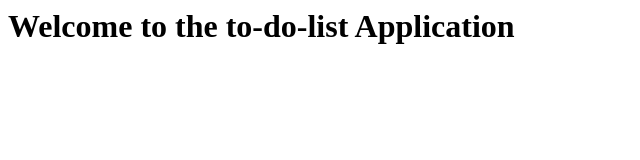
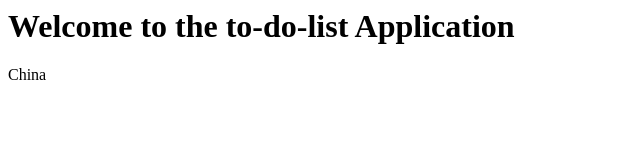
Before and after one commit to Kingkari/is218spr, a plain HTML site: page index.html in a window 1280 px wide. Shown: the full height of the page, 0-640 px from the left. Drawn offline with Linux system fonts and the light colour scheme.

Commit message:
commit attempt

```diff
--- a/index.html
+++ b/index.html
@@ -1 +1,2 @@
 <h1>Welcome to the to-do-list Application</h1>
+<p>China</p>
```
